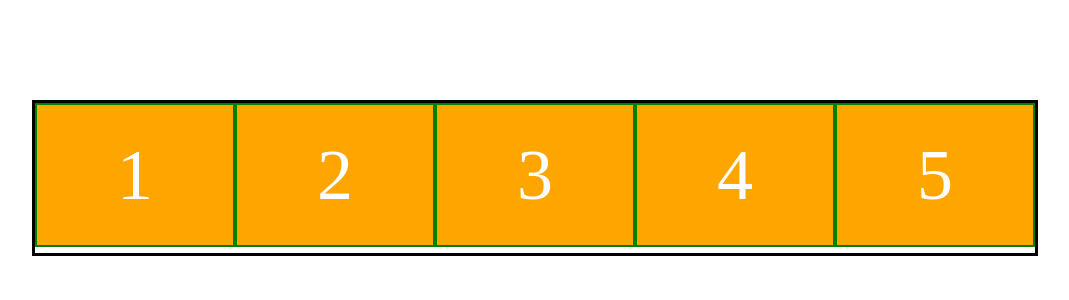
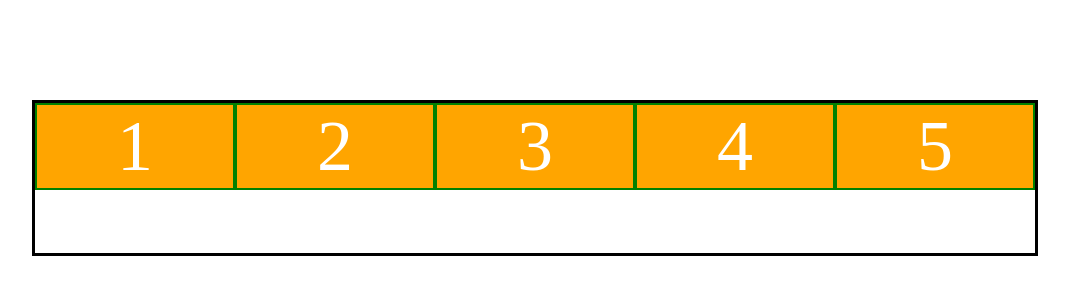
Before and after one commit to arpadpall21/infinite-scroll-component, a React (Vite) app: page / in a window 1280 px wide. Shown: the top 300 px of the page, without its empty margins (105-1174 px from the left). Built offline with nearby package versions, Linux system fonts and the light colour scheme.

Commit message:
rename members

```diff
--- a/src/App.tsx
+++ b/src/App.tsx
@@ -2,7 +2,7 @@ import { type ReactElement } from 'react';
 import InfiniteScroll from './InfiniteScroll/InfiniteScroll';
 import Box, { type BoxProps } from './InfiniteScroll/Box/Box';
 
-const defaultItems: ReactElement[] = [
+const defaultMembers: ReactElement[] = [
   <Box id={0} />,
   <Box id={1} />,
   <Box id={2} />,
@@ -34,7 +34,7 @@ const App = () => {
   return (
     <div style={{ margin: '100px auto' }}>
       <InfiniteScroll
-        items={defaultItems}
+        members={defaultMembers}
         parentSize={{ width: 1000, height: 150 }}
         membersSize={{ width: 200, height: 150 }}
         handleOverflow={handleOverflow}
--- a/src/InfiniteScroll/Box/Box.module.scss
+++ b/src/InfiniteScroll/Box/Box.module.scss
@@ -1,7 +1,6 @@
 .box {
   display: flex;
   border: solid 2px green;
-  height: 140px;
   background-color: orange;
 
   > div {
--- a/src/InfiniteScroll/InfiniteScroll.tsx
+++ b/src/InfiniteScroll/InfiniteScroll.tsx
@@ -9,12 +9,12 @@ interface Dimensions {
 interface Props {
   parentSize: Dimensions;
   membersSize: Dimensions;
-  items: ReactElement[];
-  handleOverflow: (side: 'left' | 'right', _items: ReactElement[]) => ReactElement[];
+  members: ReactElement[];
+  handleOverflow: (side: 'left' | 'right', members: ReactElement[]) => ReactElement[];
 }
 
-const InfiniteScroll: React.FC<Props> = ({ items, parentSize, membersSize, handleOverflow }) => {
-  const [_items, _setItems] = useState<ReactElement[]>(items);
+const InfiniteScroll: React.FC<Props> = ({ members, parentSize, membersSize, handleOverflow }) => {
+  const [items, setItems] = useState<ReactElement[]>(members);
   const [position, setPosition] = useState({ x: 0 });
   const [isDragging, setIsDragging] = useState(false);
   const [offset, setOffset] = useState({ x: 0 });
@@ -26,10 +26,10 @@ const InfiniteScroll: React.FC<Props> = ({ items, parentSize, membersSize, handl
 
       if (position.x > gridOffset + membersSize.width) {
         setGridOffset(gridOffset + membersSize.width);
-        _setItems(handleOverflow('right', _items));
+        setItems(handleOverflow('right', items));
       } else if (position.x < gridOffset) {
         setGridOffset(gridOffset - membersSize.width);
-        _setItems(handleOverflow('left', _items));
+        setItems(handleOverflow('left', items));
       }
     }
   }
@@ -56,12 +56,11 @@ const InfiniteScroll: React.FC<Props> = ({ items, parentSize, membersSize, handl
         onMouseMove={handleMouseMove}
         onMouseUp={() => setIsDragging(false)}
       >
-        {_items.map((item, i) => (
+        {items.map((item, i) => (
           <div
             style={{
               display: 'inline-block',
               width: membersSize.width,
-              height: membersSize.height,
             }}
             key={i}
           >
```
